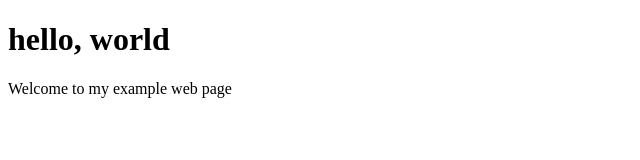
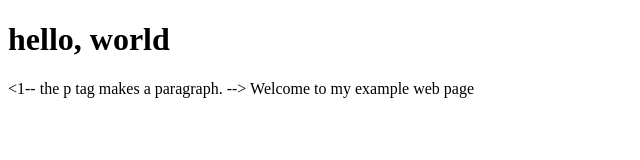
Before and after one commit to DvidChavez/test_webpage, a plain HTML site: page index.html in a window 1280 px wide. Shown: the whole page, without its empty margins (0-640 px from the left). Drawn offline with Linux system fonts and the light colour scheme.

Commit message:
Update index.html

```diff
--- a/index.html
+++ b/index.html
@@ -5,7 +5,7 @@
   </head>
   <body> <!-- the body element contains all the content to display on the webpage -->
     <h1>hello, world</h1> <!-- the heading for the page -->
-    <p>
+    <p> <1-- the p tag makes a paragraph. -->
       Welcome to my example web page
     </p>
   </body>
```
